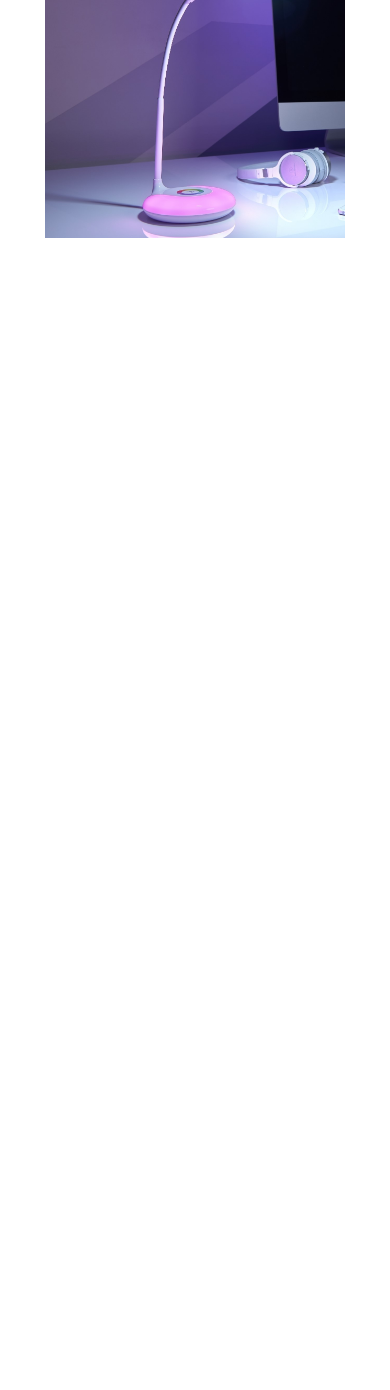
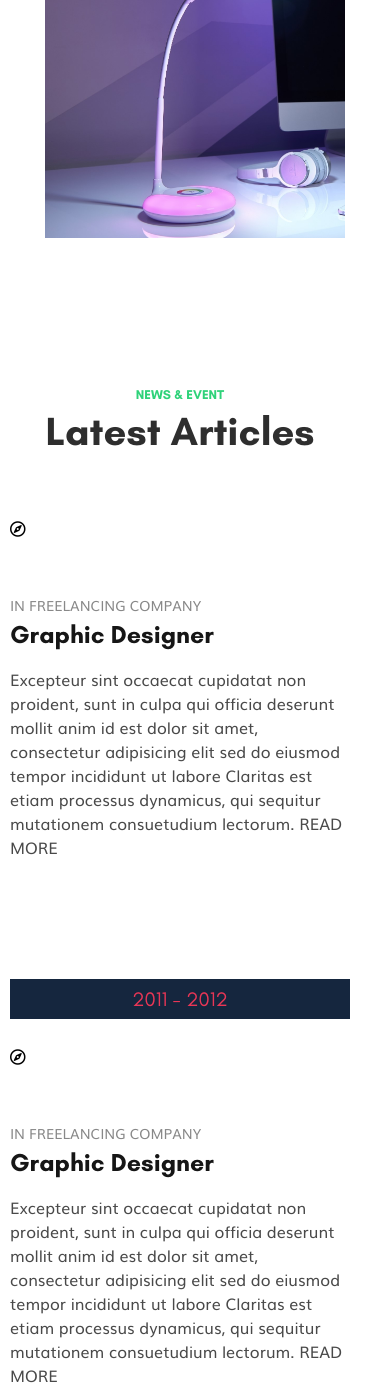
Before and after one commit to Grapava00/final_exam, a plain HTML site: page index.html in a window 390 px wide. Shown: the part 7964-9354 px from the top of the page. Before the commit the page ends 8205 px from the top, so only its background shows below. Drawn offline with Linux system fonts and the light colour scheme.

Commit message:
add articles mobile resolution ( in order to save -test version )

```diff
--- a/index.html
+++ b/index.html
@@ -340,7 +340,30 @@
             </div>
         </div>
     </section>
-    <script src="app.js"></script>
+    <section class="articles">
+        <div class="articles-container">
+            <div class="heading">
+                <span>NEWS & EVENT</span>
+                <h2>Latest Articles</h2>
+            </div>
+            <div class="article-container">
+                <article>
+                    <i class="far fa-compass"></i>
+                    <p class="article-company">IN FREELANCING COMPANY</p>
+                    <h3 class="article-profession">Graphic Designer</h3>
+                    <p class="article-paragraph">Excepteur sint occaecat cupidatat non proident, sunt in culpa qui officia deserunt mollit anim id est dolor sit amet, consectetur adipisicing elit sed do eiusmod tempor incididunt ut labore Claritas est etiam processus dynamicus, qui sequitur mutationem consuetudium lectorum. READ MORE</p>
+                </article>
+                <div class=" time-container">2011 - 2012</div>
+                <article>
+                    <i class="far fa-compass"></i>
+                    <p class="article-company">IN FREELANCING COMPANY</p>
+                    <h3 class="article-profession">Graphic Designer</h3>
+                    <p class="article-paragraph">Excepteur sint occaecat cupidatat non proident, sunt in culpa qui officia deserunt mollit anim id est dolor sit amet, consectetur adipisicing elit sed do eiusmod tempor incididunt ut labore Claritas est etiam processus dynamicus, qui sequitur mutationem consuetudium lectorum. READ MORE</p>
+                 </article>
+            </div>
+        </div>
+    </section>
+    <script src=" app.js"></script>
 </body>
 
 </html>
--- a/styles/style.css
+++ b/styles/style.css
@@ -475,3 +475,65 @@ padding: 21px 30px;
 .show {
     display: block;
   }
+
+  /* articles section */
+.articles{
+    margin-top: 150px;
+}
+.articles-container{
+    max-width: 360px;
+    width: 100%;
+}
+.heading{
+    display: flex;
+    flex-direction: column;
+    align-items: center;
+    margin-bottom: 70px;
+}
+.heading span{
+    color:#2ED279 ;
+    font-size: 13px;
+    font-family: 'GlacialIndifference-Bold';
+    margin-bottom: 10px;
+    text-transform: uppercase;
+}
+.heading h2{
+    color: #2E2E2E;
+    font-size: 40px;
+    font-family: 'GlacialIndifference-Bold';
+    text-transform: capitalize;
+}
+.article-container{
+    max-width: 340px;
+    width: 100%;
+    margin: 0 auto;
+    display: flex;
+    flex-direction: column;
+}
+.article-company{
+    color:#888888 ;
+    font-size: 14px;
+    font-family: 'Muli';
+    margin: 60px 0 10px 0;
+}
+.article-profession{
+    color: #161616;
+    font-size: 25px;
+    font-family: 'GlacialIndifference-Bold';
+}
+.article-paragraph{
+    margin: 20px 0 120px 0;
+    color: #494949;
+    font-size: 16px;
+    line-height: 1.5;
+    font-family: 'Muli';
+}
+.time-container{
+    color: #E93656;
+    font-size: 20px;
+    font-family: 'GlacialIndifference-Regular';
+    margin-bottom: 30px;
+    padding: 10px 0;
+    text-align: center;
+    background-color: #15263E;
+}
```
